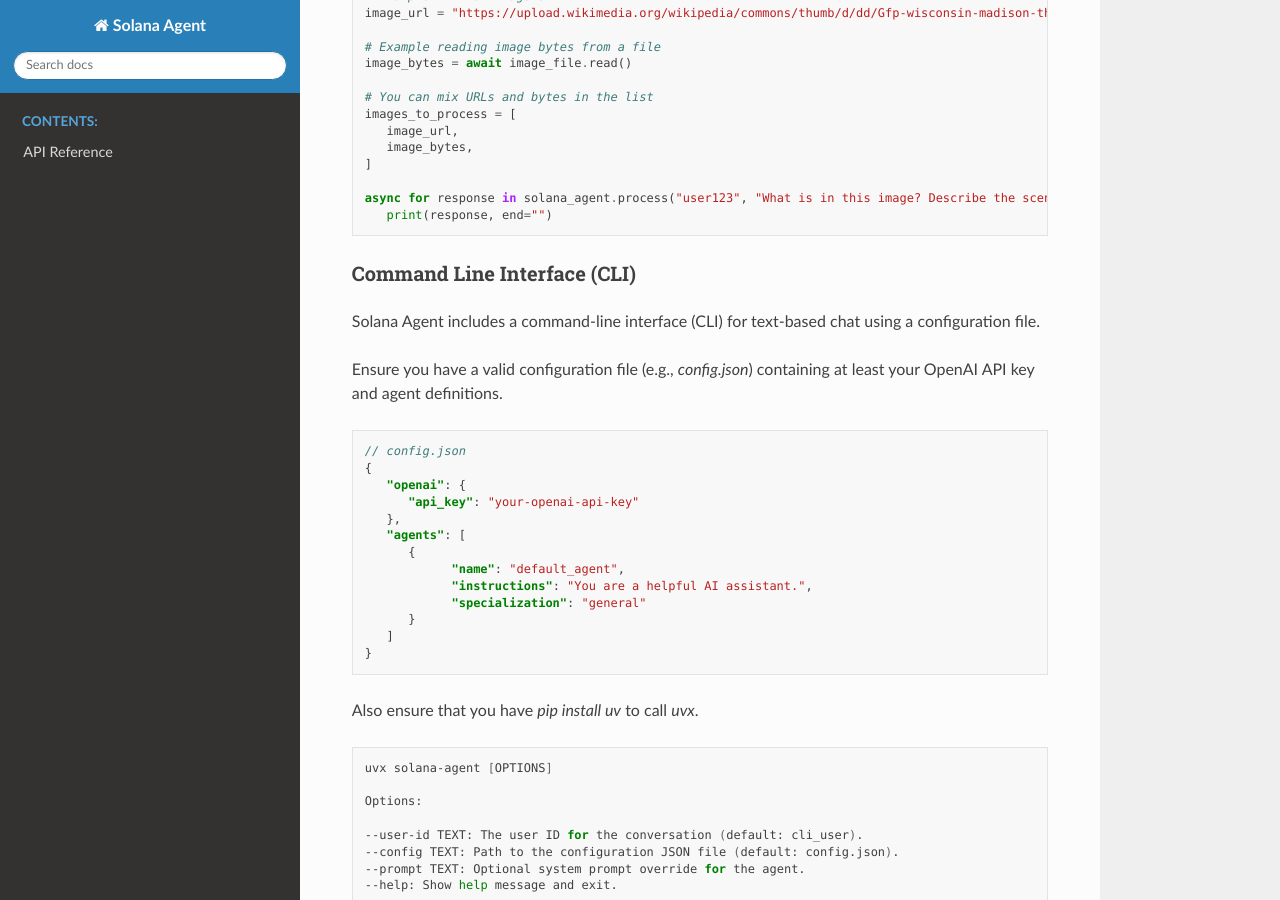
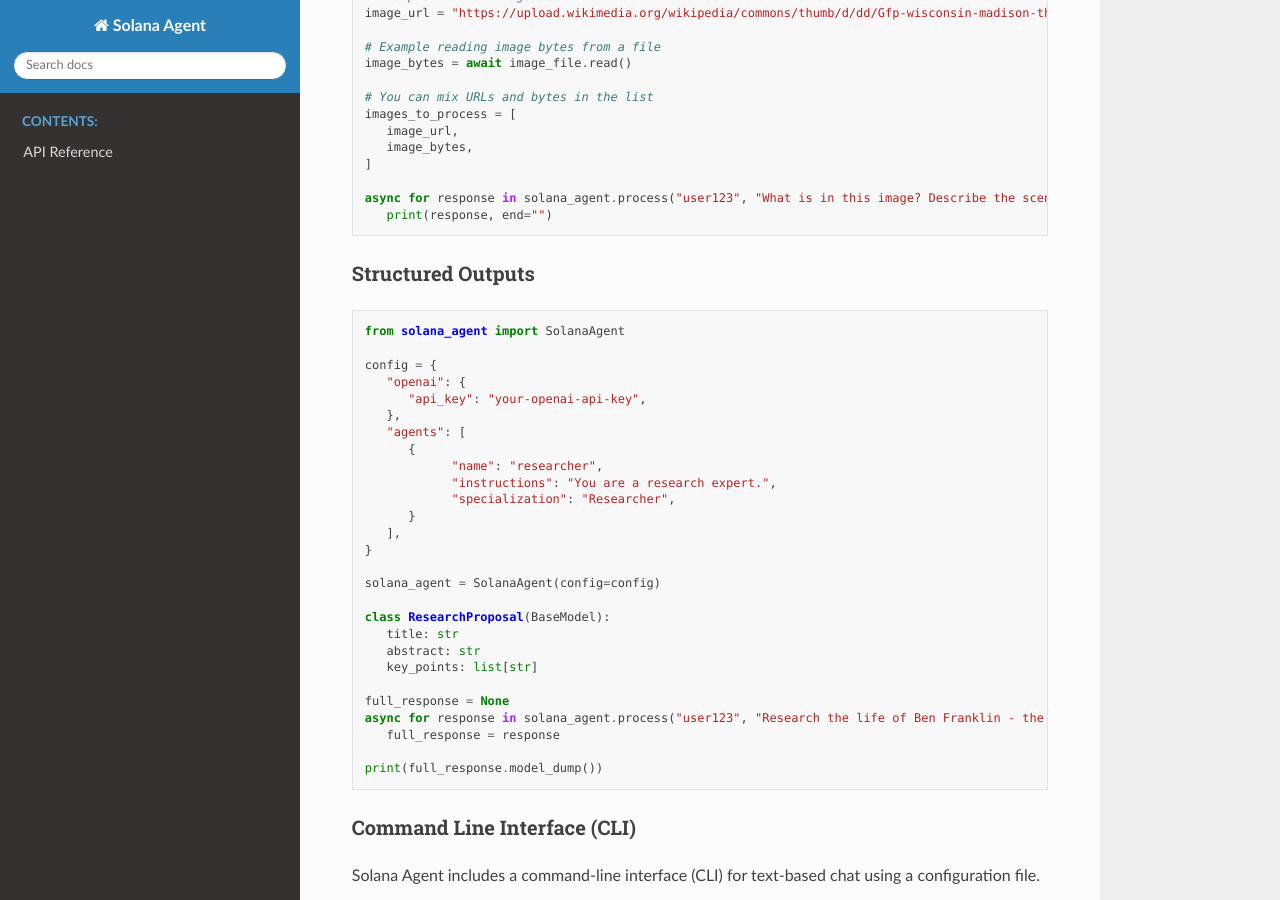
Before and after one commit to truemagic-coder/solana-agent, a Sphinx documentation site: the page built from docs/index.rst, in a window 1280 px wide and 900 px high, scrolled down 3957 px. Built offline with Sphinx 7.4.7 and the Read the Docs theme 3.1.0, drawn with Linux system fonts in a browser that asks for light colours; some of the changed text lies outside the part shown.

Commit message:
v23.3.0 (#113)
* add structured outputs

* fix audio stripping bug

* make fix and update readme/docs

* update deps

```diff
--- a/docs/index.rst
+++ b/docs/index.rst
@@ -232,6 +232,40 @@ Image/Text Streaming
 
    async for response in solana_agent.process("user123", "What is in this image? Describe the scene.", images=images_to_process):
       print(response, end="")
+
+
+Structured Outputs
+~~~~~~~~~~~~~~~~~~~~~~~~~~~~~~~
+
+.. code-block:: python
+
+   from solana_agent import SolanaAgent
+
+   config = {
+      "openai": {
+         "api_key": "your-openai-api-key",
+      },
+      "agents": [
+         {
+               "name": "researcher",
+               "instructions": "You are a research expert.",
+               "specialization": "Researcher",
+         }
+      ],
+   }
+
+   solana_agent = SolanaAgent(config=config)
+
+   class ResearchProposal(BaseModel):
+      title: str
+      abstract: str
+      key_points: list[str]
+
+   full_response = None
+   async for response in solana_agent.process("user123", "Research the life of Ben Franklin - the founding Father.", output_model=ResearchProposal):
+      full_response = response
+
+   print(full_response.model_dump())
 
 
 Command Line Interface (CLI)
@@ -474,6 +508,8 @@ Guardrails - Optional
 
 Guardrails allow you to process and potentially modify user input before it reaches the agent (Input Guardrails) and agent output before it's sent back to the user (Output Guardrails). This is useful for implementing safety checks, content moderation, data sanitization, or custom transformations.
 
+Guardrails don't apply to structured outputs.
+
 Solana Agent provides a built-in PII scrubber based on scrubadub.
 
 .. code-block:: python
@@ -514,6 +550,8 @@ Solana Agent provides a built-in PII scrubber based on scrubadub.
 
 Example Custom Guardrails - Optional
 ~~~~~~~~~~~~~~~~~~~~~~~~~~~~~~~
+
+Guardrails don't apply to structured outputs.
 
 .. code-block:: python
 
```
Also changed, not shown: README.md (+38 -0 lines), pyproject.toml (+4 -4 lines), 9 other files.
